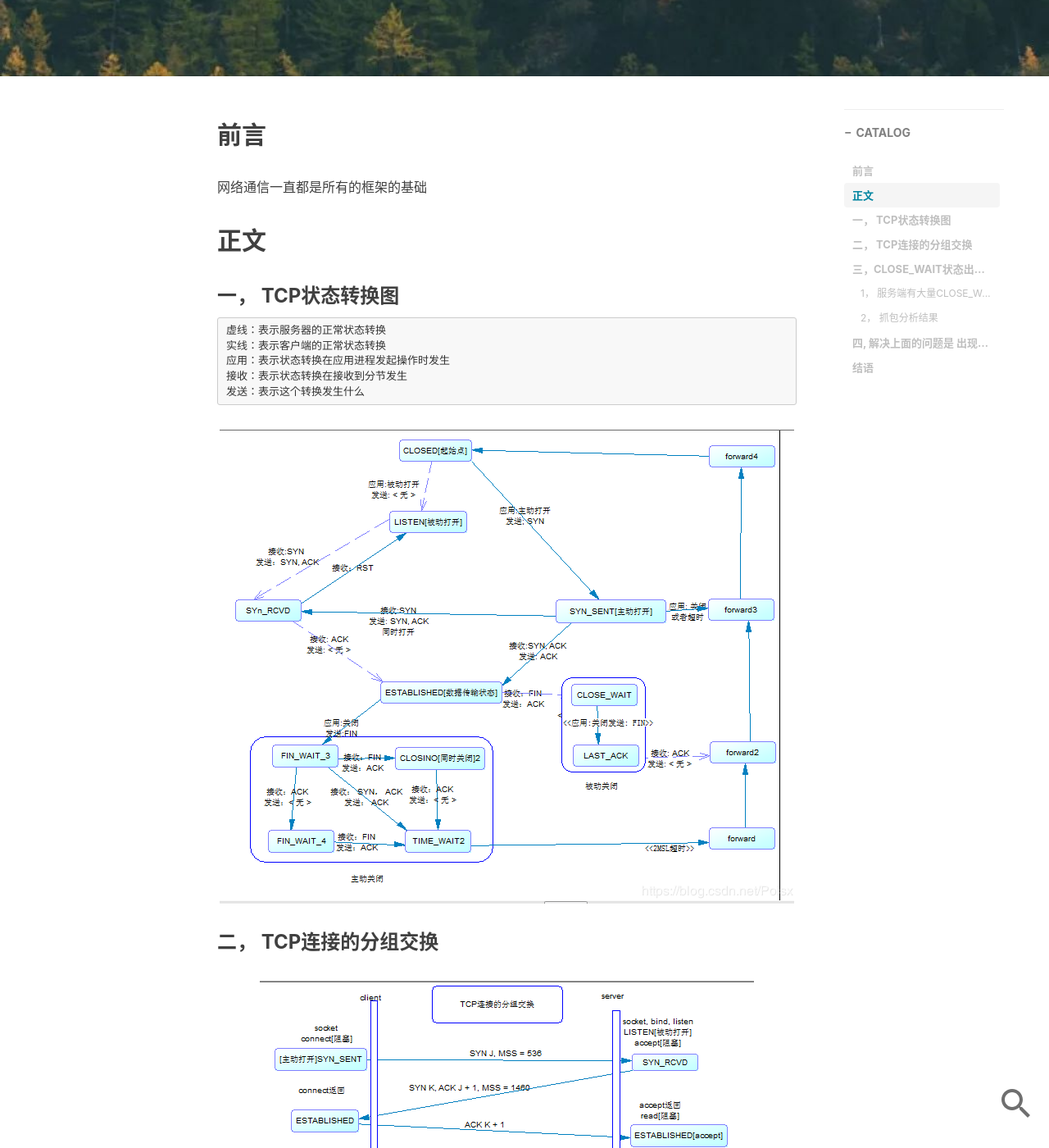
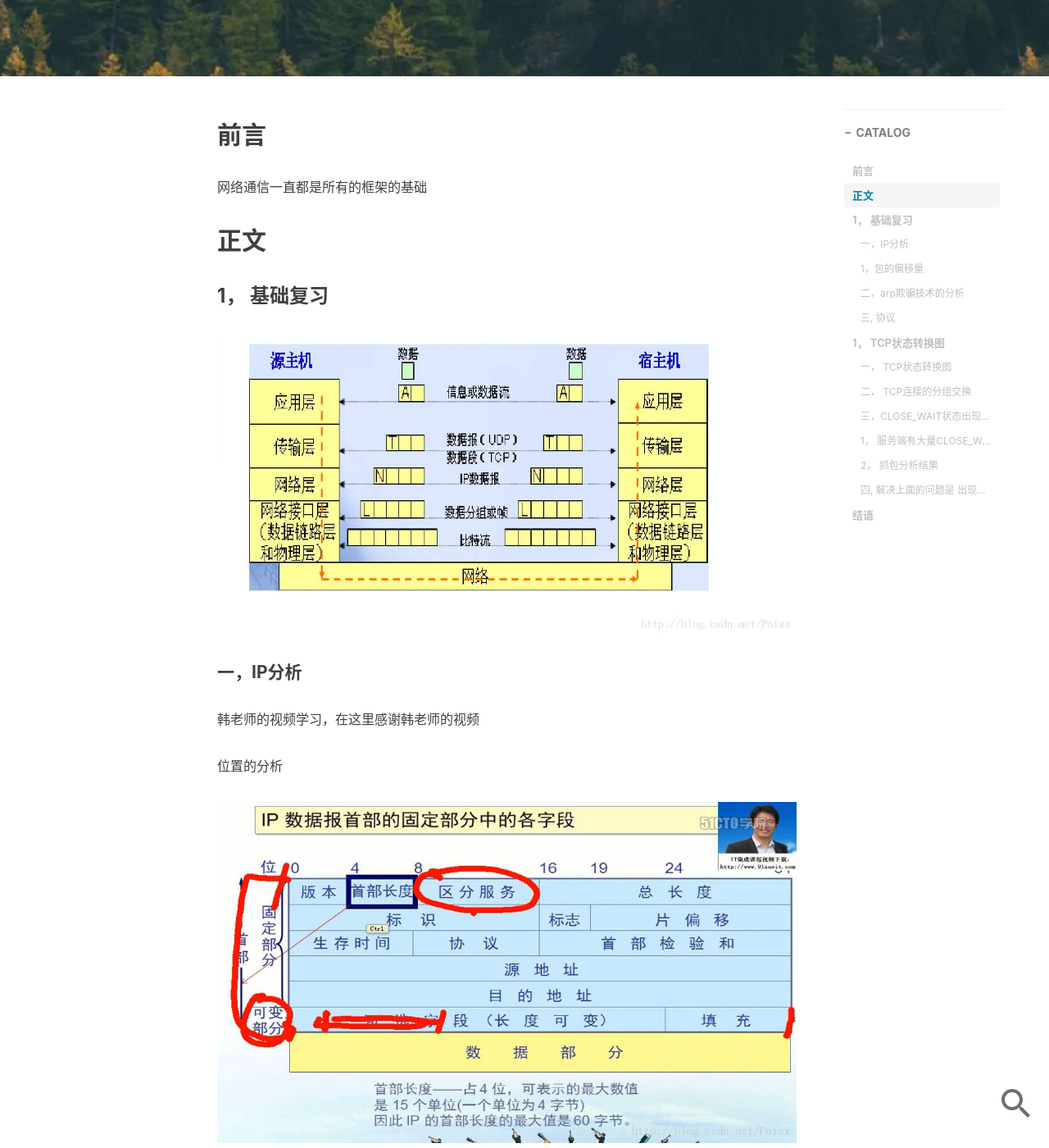
Before and after one commit to chensongpoixs/chensongpoixs.github.io, a Jekyll site: the page built from _posts/2018-02-12-TCP状态转换图.md, in a window 1280 px wide and 1400 px high, scrolled down 472 px. Shown: the whole window at 82% size. Built offline with Jekyll 4.4.1, drawn with Linux system fonts in a browser that asks for light colours; nearby versions of some CDN libraries; comment, search, counter and statistics services are not loaded; some of the changed text lies outside the part shown.

Commit message:
[network protocol]

````diff
--- a/_posts/2018-02-12-TCP状态转换图.md
+++ b/_posts/2018-02-12-TCP状态转换图.md
@@ -17,8 +17,47 @@ tags:
 
 ## 正文
 
+### 1， 基础复习
 
-### 一， TCP状态转换图
+![](https://github.com/chensongpoixs/chensongpoixs.github.io/blob/master/img/2018-02-12/ip/transfer.jpg?raw=true)
+
+
+#### 一，IP分析
+
+韩老师的视频学习，在这里感谢韩老师的视频
+
+位置的分析
+
+![](https://github.com/chensongpoixs/chensongpoixs.github.io/blob/master/img/2018-02-12/ip/ip.jpg?raw=true)
+
+![](https://github.com/chensongpoixs/chensongpoixs.github.io/blob/master/img/2018-02-12/ip/ipv4.jpg?raw=true)
+
+
+
+
+##### 1，包的偏移量
+
+![](https://github.com/chensongpoixs/chensongpoixs.github.io/blob/master/img/2018-02-12/ip/ipv4_offset.jpg?raw=true)
+
+
+
+包工具分析
+
+![](https://github.com/chensongpoixs/chensongpoixs.github.io/blob/master/img/2018-02-12/ip/tcpdump.jpg?raw=true)
+
+
+#### 二，arp欺骗技术的分析
+
+![](https://github.com/chensongpoixs/chensongpoixs.github.io/blob/master/img/2018-02-12/ip/arp_cheating_technology.jpg?raw=true)
+
+
+#### 三, 协议
+
+![](https://github.com/chensongpoixs/chensongpoixs.github.io/blob/master/img/2018-02-12/ip/agreement.jpg?raw=true)
+
+### 1， TCP状态转换图
+
+#### 一， TCP状态转换图
 
 ```
 虚线：表示服务器的正常状态转换
@@ -30,15 +69,15 @@ tags:
 
 ![](https://github.com/chensongpoixs/chensongpoixs.github.io/blob/master/img/2018-02-12/TCP_state_transition_diagram.png?raw=true)
 
-### 二， TCP连接的分组交换
+#### 二， TCP连接的分组交换
 
 
 ![](https://github.com/chensongpoixs/chensongpoixs.github.io/blob/master/img/2018-02-12/Packet_switching_over_TCP_connections.png?raw=true)
-###  三，CLOSE_WAIT状态出现时机
+####  三，CLOSE_WAIT状态出现时机
 
 有一端主动关闭socket链接, 在没有关闭socket链接的一端出现CLOSE_WAIT状态, 主动关闭socket的一端出现了FIN_WAIT_2状态, 在主动关闭socket一端没有收到被动关闭一端的响应会等待73秒后关闭, 而被动关闭有会有大量CLOSE_WAIT状态 的原因是没有关闭socket连接(网络连接无法释放)
 
-#### 1， 服务端有大量CLOSE_WAIT状态, 和客户端FIN_WAIT_2状态的使用
+##### 1， 服务端有大量CLOSE_WAIT状态, 和客户端FIN_WAIT_2状态的使用
 
 命令
 
@@ -54,7 +93,7 @@ tags:
 
 
 
-#####  2， 抓包分析结果
+######  2， 抓包分析结果
 
 客户发送了FIN 服务端回一个ACK就介绍了
 
@@ -169,7 +208,7 @@ int main(int argc, char **argv)
 ![](https://github.com/chensongpoixs/chensongpoixs.github.io/blob/master/img/2018-02-12/client_FIN_WAIT_2_status.png?raw=true)
 
 
-### 四, 解决上面的问题是 出现大量CLOSE_WAIT状态
+#### 四, 解决上面的问题是 出现大量CLOSE_WAIT状态
 
 原因是被动关闭的一端没有关闭socket连接 导致大量CLOSE_WAIT状态
 
--- a/about.html
+++ b/about.html
@@ -18,7 +18,7 @@ header-img: "img/post-bg-rwd.jpg"
     <blockquote><p>冰冻三尺 非一日之寒<br>
     积土成山 非斯须之作</p></blockquote>
 
-    <p>我是一名北漂，和大多数北漂一样，为了生计而奔波。</p>
+    <p>我是一名北漂，和大多数北漂一样，为了生计而奔波，早上坐一个多小时地铁，加班很频繁</p>
 
 	<p>一个仍然在路上，向往自由和梦想的人！</p>
 
````
Also changed, not shown: img/2018-02-12/TCP_connect_swap.jpg (added), img/2018-02-12/ip/agreement.jpg (added), img/2018-02-12/ip/arp_cheating_technology.jpg (added), img/2018-02-12/ip/ip.jpg (added), img/2018-02-12/ip/ipv4.jpg (added), img/2018-02-12/ip/ipv4_offset.jpg (added), img/2018-02-12/ip/tcpdump.jpg (added), img/2018-02-12/ip/transfer.jpg (added).
